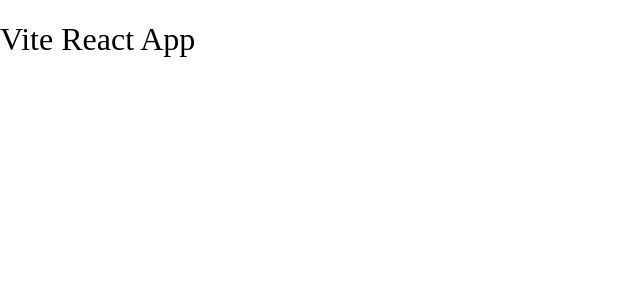
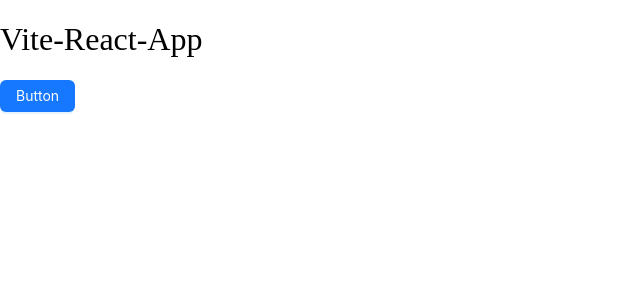
Before and after one commit to julyfun/learn-react-vite-js, a React (Vite) app: page / in a window 1280 px wide. Shown: the top 300 px of the page, without its empty margins (0-640 px from the left). Built offline with nearby package versions, Linux system fonts and the light colour scheme.

Commit message:
feat: 4 引入Ant Design 5.x

```diff
--- a/package.json
+++ b/package.json
@@ -10,6 +10,7 @@
     "preview": "vite preview"
   },
   "dependencies": {
+    "antd": "^5.12.2",
     "react": "^18.2.0",
     "react-dom": "^18.2.0"
   },
--- a/src/App.jsx
+++ b/src/App.jsx
@@ -1,7 +1,12 @@
+import { Button } from 'antd'
+
 function App() {
-    return <div className="App">
-        <h1>Vite React App</h1>
-    </div>
+    return (
+        <div>
+            <h1>Vite-React-App</h1>
+            <Button type="primary">Button</Button>
+        </div>
+    )
 }
 
 
--- a/src/main.jsx
+++ b/src/main.jsx
@@ -2,7 +2,11 @@ import React from 'react'
 import ReactDOM from 'react-dom/client'
 import App from '@/App'
 import '@/common/styles/frame.styl'
+import { ConfigProvider } from 'antd'
+import zhCN from 'antd/es/locale/zh_CN'
 
 ReactDOM.createRoot(document.getElementById('root')).render(
-    <App />
+    <ConfigProvider locale={zhCN}>
+        <App />
+    </ConfigProvider>
 )
```
Also changed, not shown: 1 other file (tests, documents, lock files or other folders).
